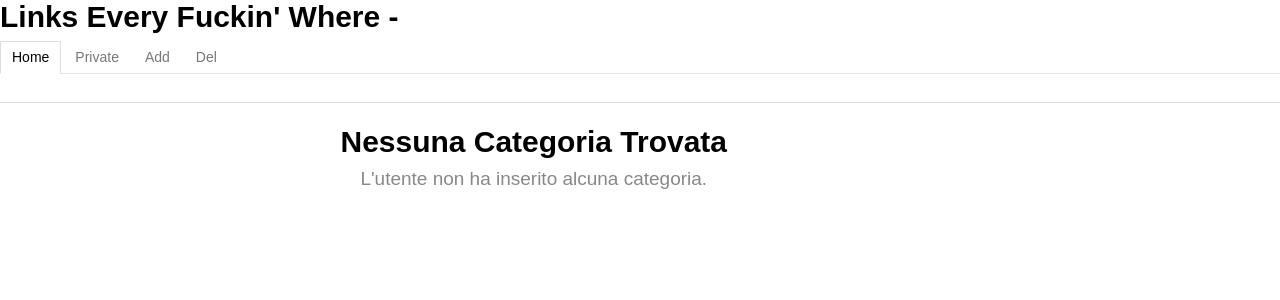
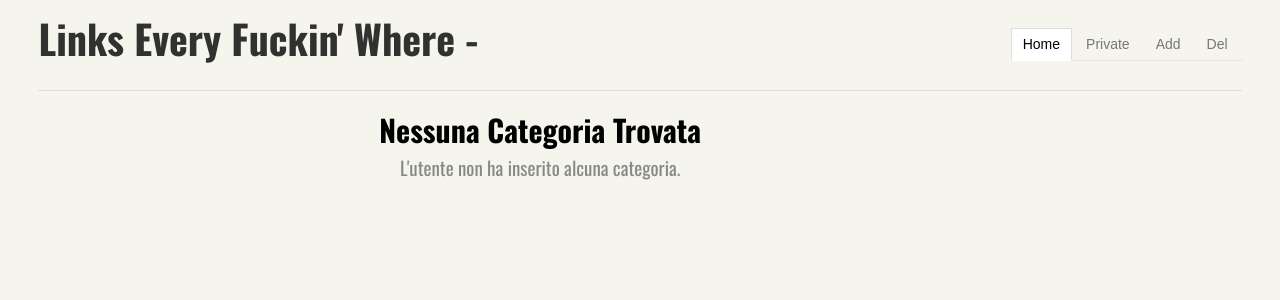
Before and after one commit to dlion/LEFW, a PHP site: page / in a window 1280 px wide. Shown: the top 300 px of the page. Run offline with PHP 8.4, Linux system fonts and the light colour scheme; data that the repository does not hold is empty.

Commit message:
Added style

```diff
--- a/css/master.css
+++ b/css/master.css
@@ -1,7 +1,26 @@
 /* =Typography
 -----------------------------------------------------------------------------*/
 body {
+    background-color: #f6f5ed;
+}
 
+h1, h2, h3, h4, h5 {
+    font-family: 'Oswald', 'Trebuchet MS', Helvetica, Arial, sans-serif;
+}
+
+h4, h3 {
+	font-weight: normal;
+}
+
+@font-face {
+    font-family: 'entyporegular';
+    src: url('entypo/entypo.eot');
+    src: url('entypo/entypo.eot?#iefix') format('embedded-opentype'),
+         url('entypo/entypo.woff') format('woff'),
+         url('entypo/entypo.ttf') format('truetype'),
+         url('entypo/entypo.svg#entyporegular') format('svg');
+    font-weight: normal;
+    font-style: normal;
 }
 
 /* =Links
@@ -10,16 +29,32 @@ body {
 
 /* =Layout
 -----------------------------------------------------------------------------*/
-#page {
-	max-width: 940px;
-	padding: 0 10px;
-	margin: 24px auto;
+.wrapper {
+    padding: 0 10px;
+    width: 94%;
+	max-width: 1300px;
+	margin: auto;
 }
-
 
 /* =Header
 -----------------------------------------------------------------------------*/
+#header {
+    padding-top: 15px;
+	margin-bottom: .6em;
+}
 
+#header h1 {
+	float: left;
+	font-size: 40px;
+	margin-top: 1px;
+	margin-bottom: 0;
+	color: rgba(0, 0, 0, .8);
+}
+
+#header nav {
+    padding-top: 1em;
+	float: right;
+}
 
 /* =Nav
 -----------------------------------------------------------------------------*/
@@ -31,3 +66,23 @@ body {
 
 /* =Footer
 -----------------------------------------------------------------------------*/
+
+
+/* =Tablet (Portrait)
+-----------------------------------------------------------------------------*/
+@media only screen and (min-width: 768px) and (max-width: 959px) {
+    .wrapper { width: 748px; }
+}
+
+/* =Mobile (Portrait)
+-----------------------------------------------------------------------------*/
+@media only screen and (max-width: 767px) {
+    .wrapper { width: 300px; }
+    #header h1 { float: none; }
+}
+
+/* =Mobile (Landscape)
+-----------------------------------------------------------------------------*/
+@media only screen and (min-width: 480px) and (max-width: 767px) {
+	.wrapper { width: 420px; }
+}
```
